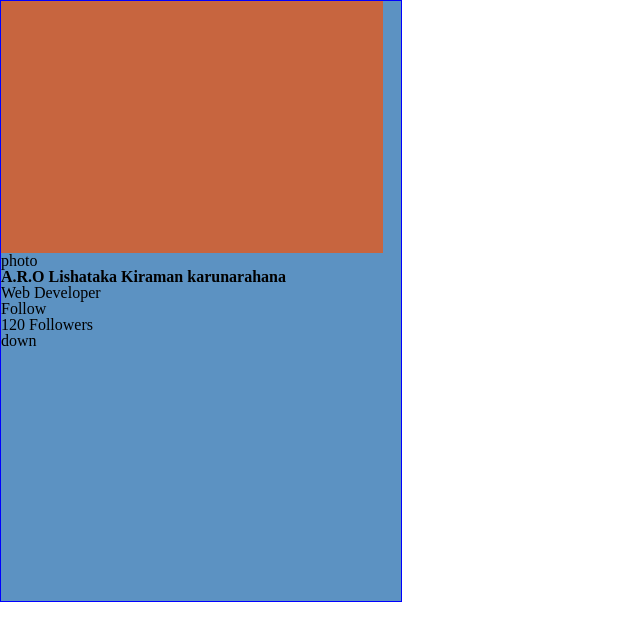
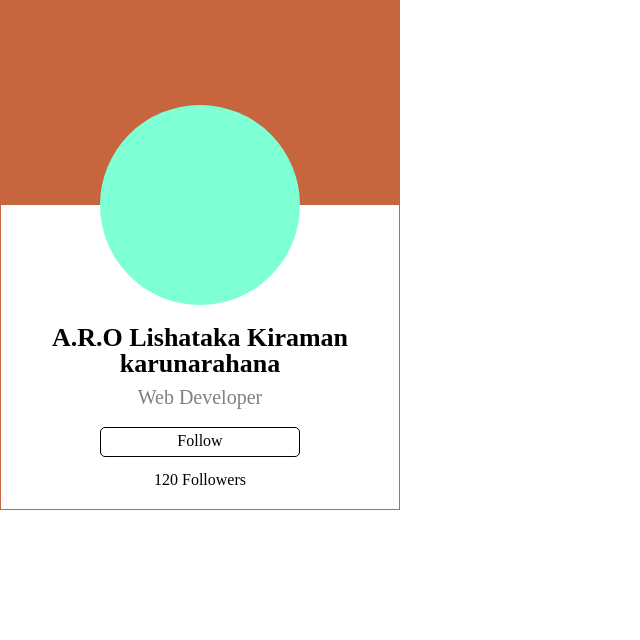
Before and after one commit to veselov1209/1, a plain HTML site: page index.html in a window 1280 px wide. Shown: the whole page, without its empty margins (0-640 px from the left). Drawn offline with Linux system fonts and the light colour scheme.

Commit message:
card css

```diff
--- a/assets/css/style.css
+++ b/assets/css/style.css
@@ -1,13 +1,63 @@
-.card {
-    border: 1px solid blue;
+* {
+    margin: 0;
+    padding: 0;
+    box-sizing: border-box;
+
+}
+
+.container {
+    border: 1px solid white
     background-color: #5c92c2;
     width: 400px;
-    height: 600px;
+    height: 510px;
+    text-align: center;
 }
 
 .up {
     border: 1px solid #c7653f;
     background-color: #c7653f;
-    width: 380px;
-    height: 250px;
+    width: 100%;
+    height: 40%;
 }
+
+.down {
+    border: 1px solid #c7653f;
+    background-color: white;
+    width: 100%;
+    height: 60%;
+}
+
+.photo {
+    width: 200px;
+    height: 200px;
+    border-radius: 100px;
+    background-color: aquamarine;
+    margin: auto;
+    margin-top: -100px;
+}
+
+.name {
+    font-weight: 600;
+    font-size: 26px;
+    margin-top: 20px;
+}
+
+.profession{
+    font-size: 20px;
+    color: gray;
+    margin-top: 10px;
+}
+
+.button_follow {
+    width: 200px;
+    height: 30px;
+    border: 1px solid black;
+    margin: auto;
+    margin-top: 20px;
+    padding-top: 5px;
+    border-radius: 5px;
+}
+
+.follow {
+    margin-top: 15px;
+}
--- a/index.html
+++ b/index.html
@@ -9,17 +9,20 @@
     <link rel="stylesheet" href="/assets/css/style.css" />
   </head>
   <body>
-    <div class="card">
-        <div class="up">
+    <div class="container">
 
+      <div class="up"></div>
+
+      <div class="down">
+        <div class="photo"></div>
+        <h1 class="name">A.R.O Lishataka Kiraman karunarahana</h1>
+        <p class="profession">Web Developer</p>
+        <div class="button_follow">
+            <p>Follow</p>
         </div>
-        <div class="">
-          <div class=""></div>photo
-          <h1 class="name">A.R.O Lishataka Kiraman karunarahana</h1>
-          <p class="profession">Web Developer</p>
-          <div class="button">Follow</div>
-          <p class="follow">120 Followers</p>
-        </div>down
+        <p class="follow">120 Followers</p>
+      </div>
+
     </div>
   </body>
 </html>
```
